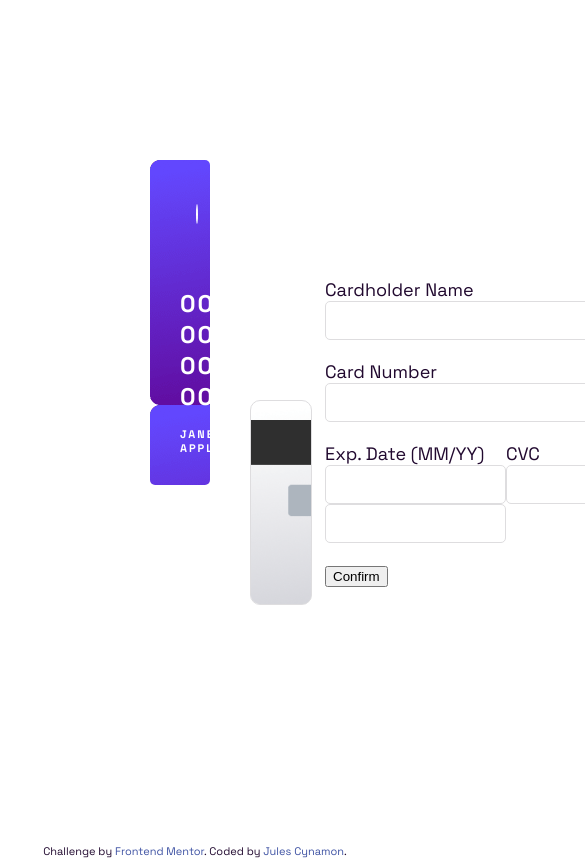
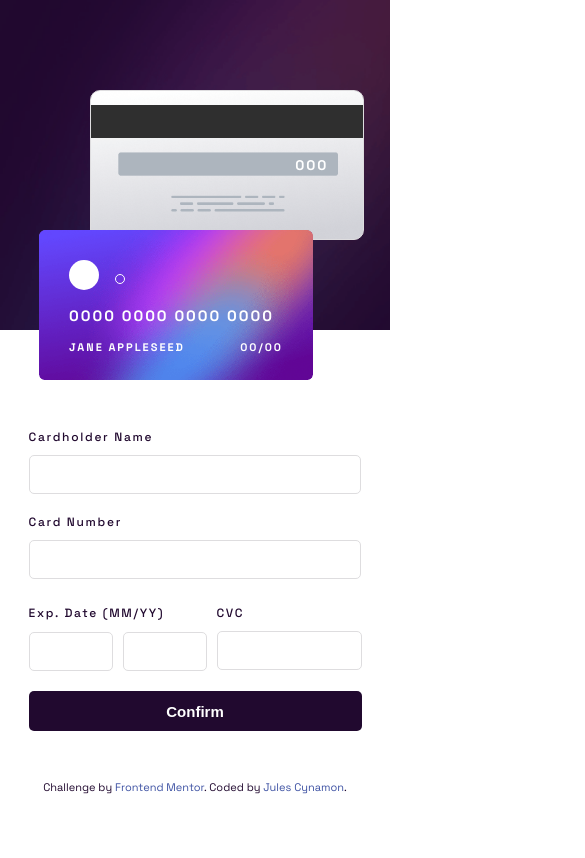
Before and after one commit to julescynamon/frontend-mentor-formcards, a React (Create React App) app: page / in a window 390 px wide. Shown: the top 858 px of the page, 585 px wide, since content can reach past the window. Built offline with nearby package versions, Linux system fonts and the light colour scheme.

Commit message:
css responsive on attaque la logique

```diff
--- a/src/Component/card/card.scss
+++ b/src/Component/card/card.scss
@@ -2,23 +2,50 @@
     display: flex;
     flex-direction: column;
     position: relative;
+    padding: 90px;
 }
 
 .card-front {
     display: flex;
     flex-direction: column;
     background-image: url("../../assets/images/bg-card-front.png");
+    background-repeat: no-repeat;
+    background-size: cover;
     border-radius: 5px;
     padding: 30px;
     width: 100%;
     position: absolute;
     top: 160px;
     left: 150px;
+
+    @media screen and (max-width: 1100px) {
+        top: 200px;
+        left: 10%;
+        width: 400px;
+        height: 200px;
+    }
+
+    @media screen and (max-width: 764px) {
+        top: 230px;
+        left: 10%;
+        width: 400px;
+        height: 200px;
+    }
+
+    @media screen and (max-width: 500px) {
+        width: 274px;
+        height: 150px;
+    }
+
 }
 
 .card-header {
     display: flex;
     margin-bottom: 3rem;
+
+    @media screen and (max-width: 500px) {
+        margin-bottom: 1rem;
+    }
 }
 
 .circle {
@@ -30,7 +57,14 @@
     justify-content: center;
     align-items: center;
     margin-right: 1rem;
+
+    @media screen and (max-width: 500px) {
+        width: 30px;
+        height: 30px;
+    }
+
 }
+
 
 .circle-empty {
     width: 20px;
@@ -41,6 +75,11 @@
     justify-content: center;
     align-items: center;
     margin-top: 14px;
+
+    @media screen and (max-width: 500px) {
+        width: 10px;
+        height: 10px;
+    }
 }
 
 .number-card {
@@ -49,6 +88,10 @@
     color: var(--white);
     margin-bottom: 15px;
     letter-spacing: 2px;
+
+    @media screen and (max-width: 500px) {
+        font-size: 15px;
+    }
 }
 
 .card-info {
@@ -86,13 +129,59 @@
     top: 400px;
     left: 250px;
 
+    @media screen and (max-width: 1100px) {
+        position: static;
+        margin-top: 90px;
+        margin-left: 200px;
+        margin-right: 20px;
+        margin-bottom: 90px;
+        width: 400px;
+        height: 200px;
+    }
+
+    @media screen and (max-width: 764px) {
+        display: flex;
+        align-items: center;
+        justify-content: center;
+        margin: 0 auto;
+    }
+
+    @media screen and (max-width: 500px) {
+        width: 274px;
+        height: 150px;
+    }
+
+
+
+
+
     &>span {
         position: relative;
-        top: 68px;
-        left: 286px;
+        top: 74px;
+        left: 300px;
         font-size: 14px;
         font-weight: bold;
         color: var(--white);
         letter-spacing: 2px;
+
+        @media screen and (max-width: 1207px) {
+            top: 60px;
+            left: 250px;
+        }
+
+        @media screen and (max-width: 1100px) {
+            top: 65px;
+            left: 280px;
+        }
+
+        @media screen and (max-width: 764px) {
+            top: 7px;
+            left: 40%;
+        }
+
+        @media screen and (max-width: 500px) {
+            top: 0px;
+            left: 40%;
+        }
     }
 }
--- a/src/Component/footer/footer.scss
+++ b/src/Component/footer/footer.scss
@@ -1,6 +1,12 @@
 .attribution {
     font-size: 11px;
     text-align: center;
+
+    @media screen and (max-width: 1100px) {
+        margin-top: 100px;
+    }
+
+
 
     &>a {
         color: hsl(228, 45%, 44%);
--- a/src/Component/form/cardForm/CardForm.js
+++ b/src/Component/form/cardForm/CardForm.js
@@ -15,8 +15,10 @@ export default function CardFrom() {
             <div className="form-info">
                 <div className="date">
                     <label>Exp. Date (MM/YY)</label>
-                    <input type="number" />
-                    <input type="number" />
+                    <div className="input-date">
+                        <input type="number" />
+                        <input type="number" />
+                    </div>
                 </div>
                 <div className="cvc">
                     <label>CVC</label>
--- a/src/Component/form/cardForm/cardForm.scss
+++ b/src/Component/form/cardForm/cardForm.scss
@@ -5,7 +5,45 @@
     margin-bottom: 20px;
 }
 
+
+
 .form-info {
     display: flex;
+    align-items: baseline;
     margin-bottom: 20px;
 }
+
+
+.input-date {
+    display: flex;
+
+    &>input {
+        width: 84px;
+        margin-right: 10px;
+    }
+}
+
+.cvc {
+    display: flex;
+    flex-direction: column;
+
+
+    &>input {
+        width: 145px;
+    }
+}
+
+.btn {
+    display: flex;
+    justify-content: center;
+    align-items: center;
+    width: 100%;
+    height: 40px;
+    background-color: var(--very-dark-violet);
+    color: #fff;
+    font-size: 15px;
+    font-weight: 900;
+    border: none;
+    border-radius: 5px;
+    cursor: pointer;
+}
--- a/src/Component/form/form.scss
+++ b/src/Component/form/form.scss
@@ -4,4 +4,26 @@
     left: 300px;
     width: 400px;
     padding: 25px;
+
+    @media screen and (max-width: 1100px) {
+        position: static;
+        margin-top: 90px;
+        margin-left: 200px;
+        margin-right: 20px;
+        margin-bottom: 90px;
+        width: 400px;
+        height: 200px;
+    }
+
+    @media screen and (max-width: 764px) {
+        display: flex;
+        align-items: center;
+        justify-content: center;
+        margin: 0 auto;
+    }
+
+    @media screen and (max-width: 500px) {
+        width: 350px;
+    }
+
 }
--- a/src/app.scss
+++ b/src/app.scss
@@ -1,6 +1,12 @@
 .App {
     display: flex;
+
+    @media screen and (max-width: 1100px) {
+        flex-direction: column;
+    }
+
 }
+
 
 .card {
     flex: 1;
@@ -9,10 +15,36 @@
     background-image: url(./assets/images/bg-main-desktop.png);
     background-repeat: no-repeat;
     background-size: cover;
+
+    @media screen and (max-width: 1100px) {
+        flex: 1;
+        width: 100%;
+        height: auto;
+        background-image: url(./assets/images/bg-main-mobile.png);
+    }
+
+    @media screen and (max-width: 764px) {
+        flex: 1;
+        width: 100%;
+        height: auto;
+        margin-bottom: 50px;
+        background-image: url(./assets/images/bg-main-mobile.png);
+    }
+
 }
 
 .form {
     flex: 2;
     display: flex;
     flex-direction: column;
+
+    @media screen and (max-width: 1100px) {
+        justify-content: center;
+        align-items: center;
+    }
+
+    @media screen and (max-width: 764px) {
+        margin-top: 100px;
+    }
+
 }
--- a/src/assets/styles/_base.scss
+++ b/src/assets/styles/_base.scss
@@ -40,10 +40,17 @@ img {
 }
 
 input {
+    margin-top: 10px;
     font-family: var(--font-family);
     border: 1px solid var(--light-grayish-violet);
     border-radius: 5px;
     padding: 10px;
+
+    @media screen and (max-width: 500px) {
+        width: 332px;
+    }
+
+
 
     &:focus {
         outline: none;
@@ -52,6 +59,16 @@ input {
     }
 }
 
+input[type=number]::-webkit-inner-spin-button {
+    -webkit-appearance: none;
+}
+
+label {
+    font-size: 12px;
+    font-weight: 500;
+    letter-spacing: 1.7px;
+}
+
 ::placeholder {
     font-family: var(--font-family);
 }
--- a/src/assets/styles/_variables.scss
+++ b/src/assets/styles/_variables.scss
@@ -3,7 +3,7 @@
 
     // (active input border)
     --linear-gradient: linear-gradient(90deg, rgba(100, 72, 254, 1) 0%, rgba(96, 5, 148, 1) 35%);
-    ;
+
     // input errors
     --red: hsl(0, 100%, 66%);
 
```
